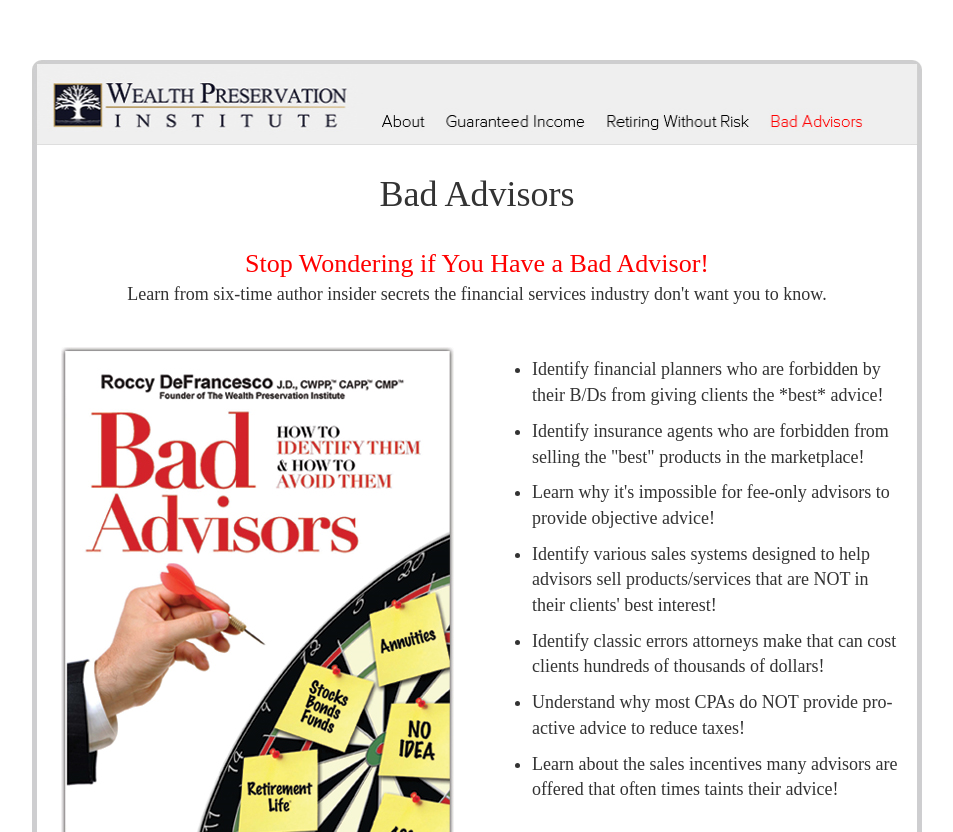
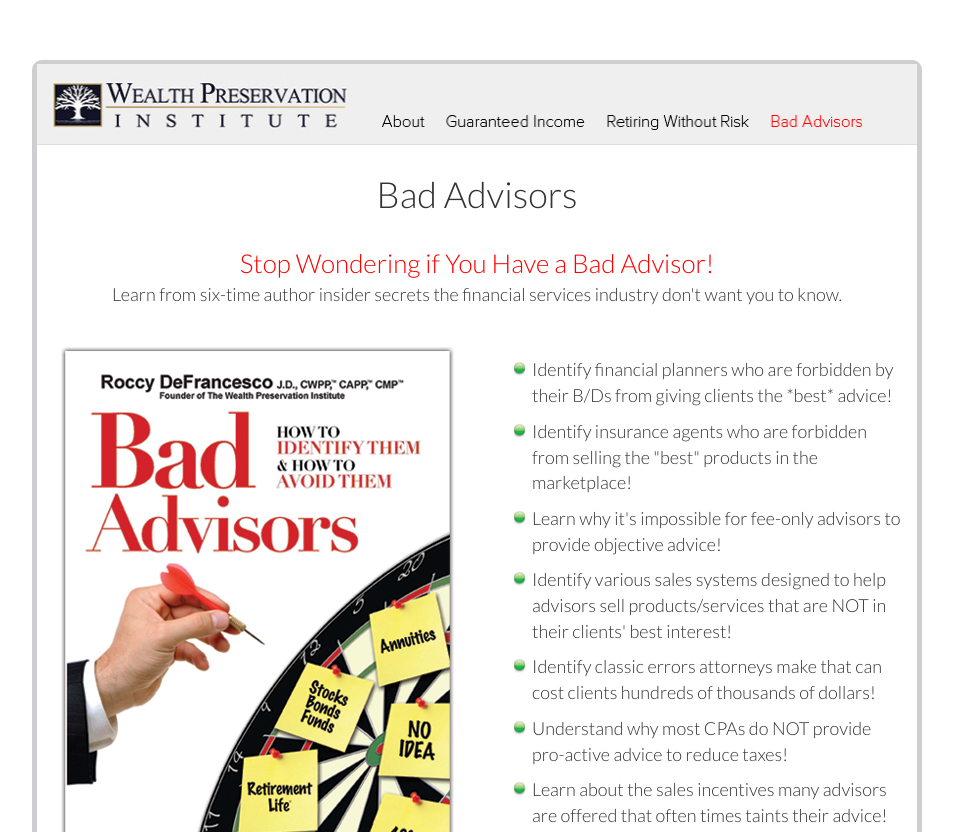
Before and after one commit to acr13/freezing-octo-wight, a plain HTML site: page 2/avoidbadadvisors.html in a window 1280 px wide. Shown: the top 832 px of the page, without its empty margins (163-1116 px from the left). Drawn offline with nearby package versions, Linux system fonts and the light colour scheme; a web font is replaced by a local one.

Commit message:
new fonts [lato] and green bullet point

```diff
--- a/2/css/fonts.css
+++ b/2/css/fonts.css
@@ -1,3 +1,5 @@
+@import url(http://fonts.googleapis.com/css?family=Lato:300,400);
+
 @font-face {
 	font-family: 'prox-reg';
 	src: url('../fonts/ProximaNova-Regular.otf') format('opentype');
--- a/2/css/styles.css
+++ b/2/css/styles.css
@@ -4,8 +4,12 @@
  * Globals
  */
 
+
+
 body {
-  font-family: 'prox-thin';
+  font-family: 'Lato', sans-serif;
+  font-style: normal;
+  font-weight: 300;
   color: #333333;
 }
 
@@ -16,7 +20,9 @@ h4, .h4,
 h5, .h5,
 h6, .h6 {
   margin-top: 20px;
-  font-family: 'prox-thin';
+  font-style: normal;
+  font-weight: 300;
+  font-family: 'Lato', sans-serif;
   color: #333;
 }
 
@@ -76,6 +82,7 @@ h6, .h6 {
 
 .form-text ul.show-list-style {
 	list-style: inherit;
+  list-style-image: url(../images/greendot.jpg);
 }
 
 .form-text ul li {
```
